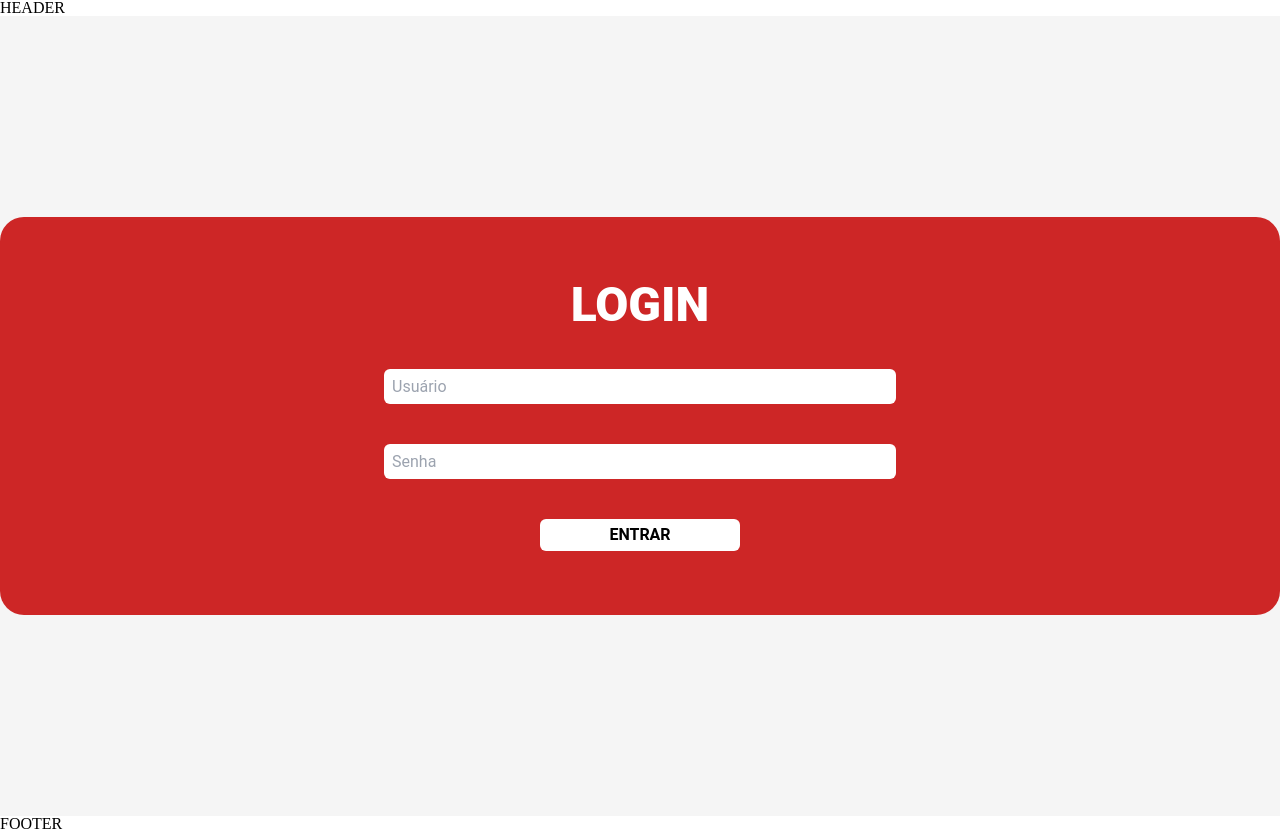
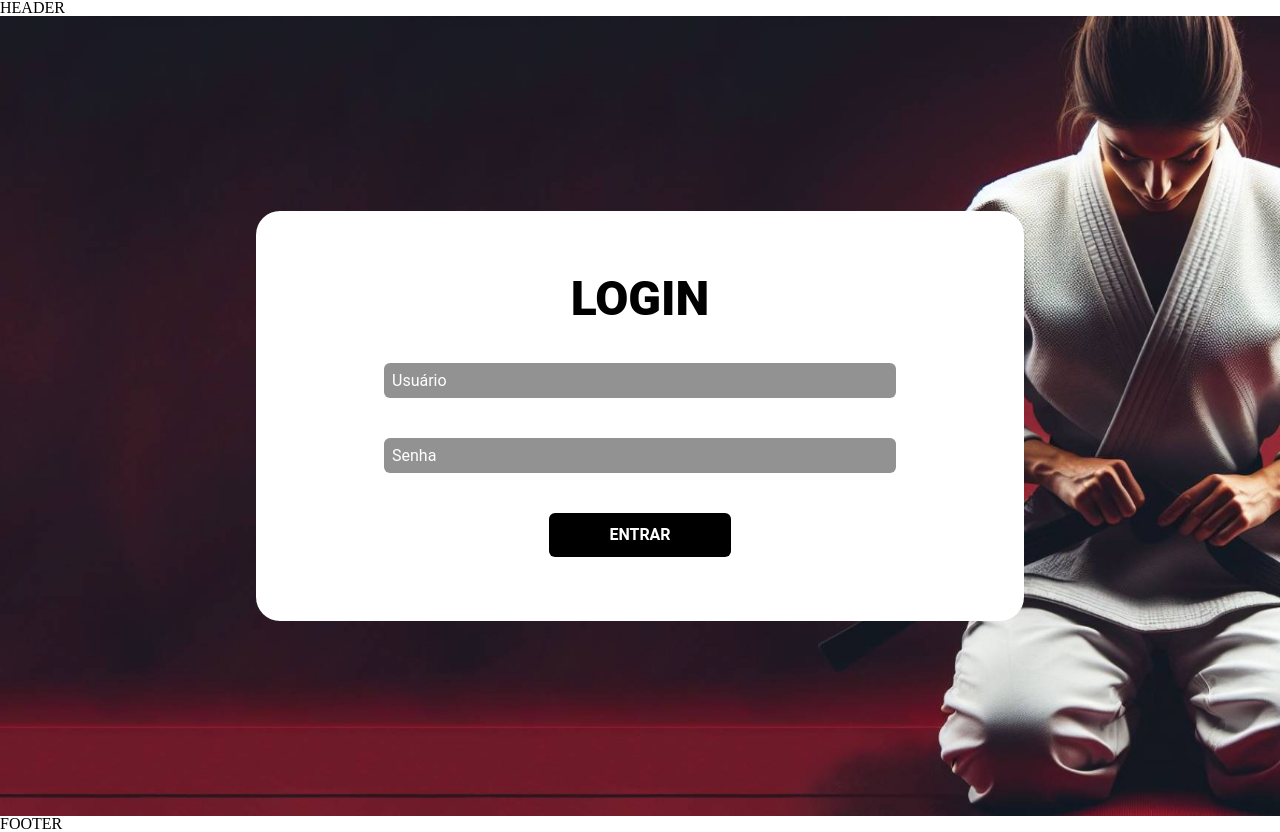
Before and after one commit to ToGatherGroup/front-sensei, a Next.js app: page /login in a window 1280 px wide. Built offline with nearby package versions, Linux system fonts and the light colour scheme; no server answers.

Commit message:
feat: ajuste layout login page

```diff
--- a/src/app/login/page.tsx
+++ b/src/app/login/page.tsx
@@ -1,14 +1,15 @@
+import Button from "@/components/Button/index";
 import Title from "../../components/Title/index";
 
 export default function LoginPage() {
   return (
     <div
-      className={`flex w-full items-center justify-center w-100 min-h-dvh bg-[#F5F5F5]`}
+      className={`flex w-full items-center justify-center w-100 min-h-dvh`}
     >
       <div
-        className={`bg-[#CD2626] rounded-3xl p-16 flex flex-col items-center justify-items-center gap-10 w-full max-w-lg max-container`}
+        className={`bg-white rounded-3xl p-16 flex flex-col items-center justify-items-center gap-10 w-full max-w-[60%]`}
       >
-        <Title title="Login" />
+        <Title title="Login" color="#000" />
 
         <form
           action="javascript:;"
@@ -19,19 +20,14 @@
           <input
             type="text"
             placeholder="Usuário"
-            className="p-2 w-full rounded-md"
+            className="p-2 w-full rounded-md bg-[#929292] text-white placeholder:text-white"
           />
           <input
-            type="text"
+            type="password"
             placeholder="Senha"
-            className="p-2 w-full rounded-md"
+            className="p-2 w-full rounded-md bg-[#929292] text-white placeholder:text-white"
           />
-          <button
-            type="submit"
-            className="bg-white py-2 w-[200px] rounded-md font-bold text-black uppercase"
-          >
-            Entrar
-          </button>
+          <Button label="Entrar" type="submit" style="btn_default" />
         </form>
       </div>
     </div>
--- a/src/components/Title/index.tsx
+++ b/src/components/Title/index.tsx
@@ -1,9 +1,10 @@
 type TitleProps = {
     title: string;
+    color?: string;
 }
 
-export default function Title({title} : TitleProps){
+export default function Title({ title, color }: TitleProps) {
     return (
-        <h2 className="text-5xl	font-extrabold text-white uppercase">{title}</h2>
-    )
+        <h2 className={`text-5xl font-extrabold uppercase ${color ? `text-${color}` : 'text-white'}`}>{title}</h2>
+    );
 }
```
